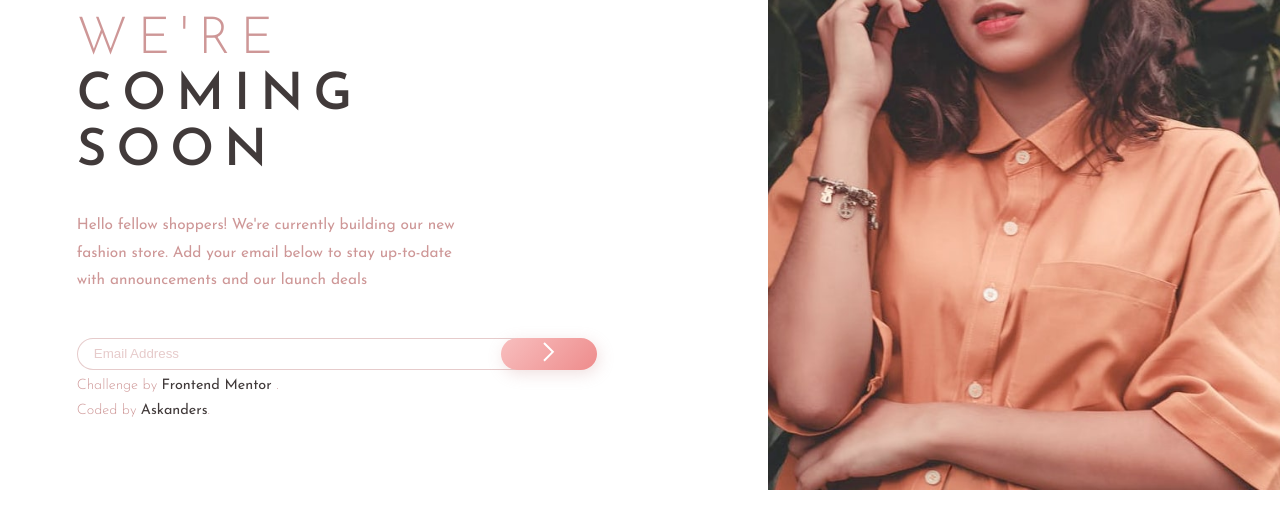
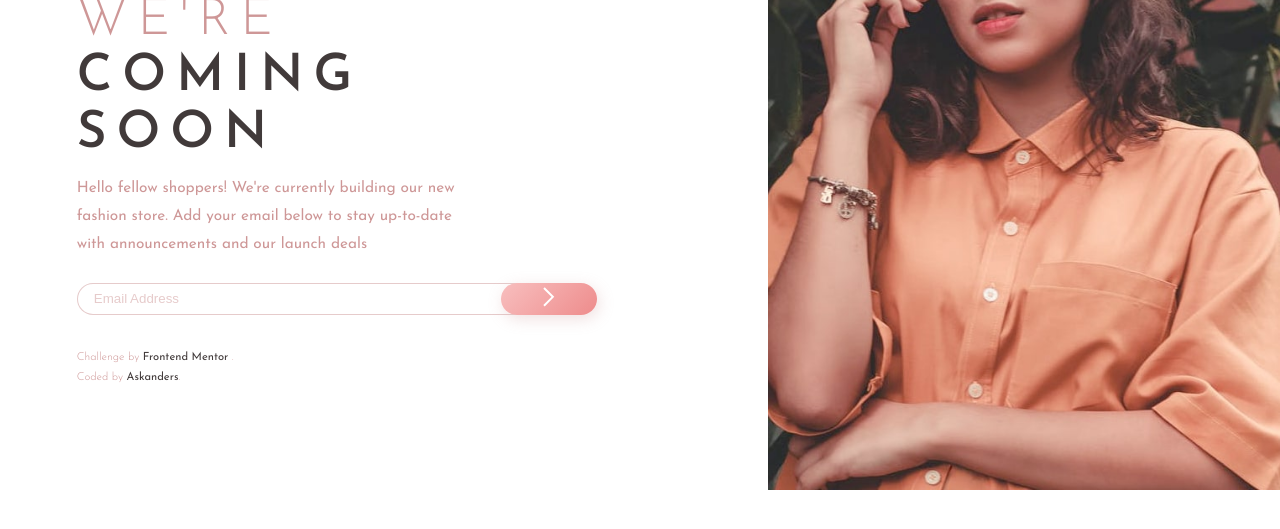
Before and after one commit to Askanders/Coming_Soon_Landing_Page, a plain HTML site: page index.html in a window 1280 px wide. Shown: the part 181-710 px from the top of the page. Drawn offline with Linux system fonts and the light colour scheme.

Commit message:
adjust footer

```diff
--- a/style/style.css
+++ b/style/style.css
@@ -152,12 +152,12 @@ form {
 
 /* Footer */
 footer {
-  margin: 5% 0;
+  margin: 10% 0;
 }
 
 .attribution {
   font-weight: var(--light);
-  font-size: 0.9rem;
+  font-size: 0.7rem;
   padding: 0;
 }
 
@@ -203,12 +203,12 @@ footer {
   }
 
   h1 {
-    margin: 5% 0;
+    margin: 2% 0;
     font-size: 4vw;
   }
 
   p {
-    margin: 5% 0;
+    margin: 2% 0;
     padding: 0 35% 0 0;
     font-size: 1.2vw;
   }
```
Also changed, not shown: index.html (+1 -1 lines).
